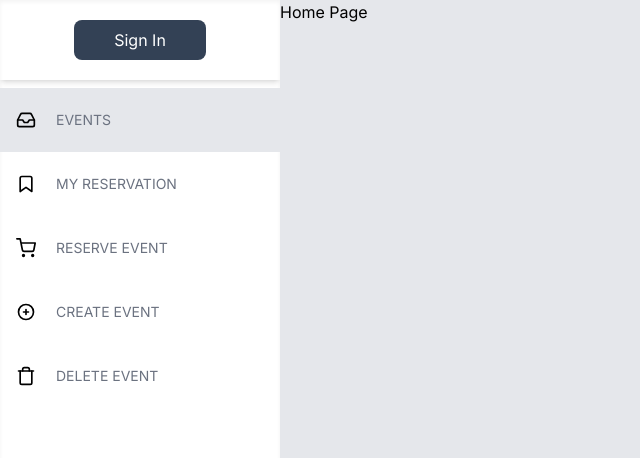
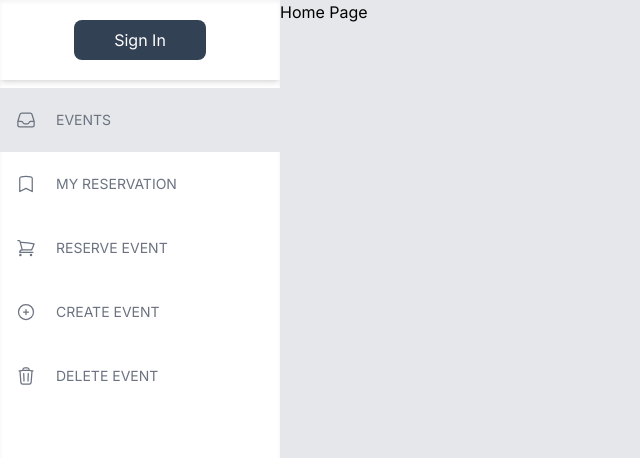
Before and after one commit to betses/Final-capstone--frontend, a React (Vite) app: page / in a window 1280 px wide. Shown: the top 458 px of the page, without its empty margins (0-640 px from the left). Built offline with nearby package versions, Linux system fonts and the light colour scheme.

Commit message:
Add styling to the navbar and add event page

```diff
--- a/src/component/pages/delete_event/EventCard.jsx
+++ b/src/component/pages/delete_event/EventCard.jsx
@@ -1,13 +1,14 @@
+/* eslint-disable react/prop-types */
 import React from 'react';
 import { DateTime } from 'luxon';
 import { useDispatch } from 'react-redux';
-import { deleteEvent } from '../../../redux/event/event';
 import {
   TrashIcon,
   MapPinIcon,
   CalendarDaysIcon,
   ClockIcon,
 } from '@heroicons/react/24/outline';
+import { deleteEvent } from '../../../redux/event/event';
 
 export default function EventCard({ event }) {
   const dispatch = useDispatch();
@@ -25,7 +26,8 @@ export default function EventCard({ event }) {
           />
         </div>
         <p className="absolute px-3 py-1 text-xs font-semibold bg-white rounded-md left-4 top-4">
-          ${event.price}
+          $
+          {event.price}
         </p>
         <button
           type="button"
--- a/src/component/pages/new_event.jsx
+++ b/src/component/pages/new_event.jsx
@@ -43,8 +43,8 @@ export default function CreateEvent() {
 
   return (
     <div className="flex justify-center w-full">
-      <form className="w-1/2 p-5 mt-10 bg-white h-min" id="create_form">
-        <h1 className="mt-4 mb-12 text-3xl font-extrabold text-gray-900 md:text-5xl lg:text-6xl">
+      <form className=" p-5 lg:mt-10 bg-white h-min" id="create_form">
+        <h1 className="mt-4 mb-12 text-2xl font-extrabold text-gray-900 md:text-4xl lg:text-5xl">
           <span className="text-transparent bg-clip-text bg-gradient-to-r to-[#6ea9f0] from-[#5294e2]">
             Add
           </span>
--- a/src/component/sidenav/sidenav.jsx
+++ b/src/component/sidenav/sidenav.jsx
@@ -1,11 +1,13 @@
 import { NavLink } from 'react-router-dom';
 import React from 'react';
+import {
+  InboxIcon,
+  BookmarkIcon,
+  ShoppingCartIcon,
+  PlusCircleIcon,
+  TrashIcon,
+} from '@heroicons/react/24/outline';
 import { useDispatch, useSelector } from 'react-redux';
-import home from '../../assets/icon1.svg';
-import bookmark from '../../assets/icon2.svg';
-import remove from '../../assets/icon3.svg';
-import cart from '../../assets/icon4.svg';
-import add from '../../assets/icon5.svg';
 import { signOut } from '../../redux/login/user';
 
 function Sidenav() {
@@ -18,11 +20,21 @@ function Sidenav() {
   };
 
   const navItems = [
-    { icon: home, label: 'Events', link: '/' },
-    { icon: bookmark, label: 'My Reservation', link: '/my-reservations' },
-    { icon: cart, label: 'Reserve Event', link: '/reserve' },
-    { icon: add, label: 'Create Event', link: '/create-event' },
-    { icon: remove, label: 'Delete Event', link: '/delete-event' },
+    {
+      component: <InboxIcon className="h-5 w-5" />, label: 'Events', link: '/',
+    },
+    {
+      component: <BookmarkIcon className="h-5 w-5" />, label: 'My Reservation', link: '/my-reservations',
+    },
+    {
+      component: <ShoppingCartIcon className="h-5 w-5" />, label: 'Reserve Event', link: '/reserve',
+    },
+    {
+      component: <PlusCircleIcon className="h-5 w-5" />, label: 'Create Event', link: '/create-event',
+    },
+    {
+      component: <TrashIcon className="h-5 w-5" />, label: 'Delete Event', link: '/delete-event',
+    },
   ];
 
   return (
@@ -37,12 +49,13 @@ function Sidenav() {
           <div className="hidden md:block">
             <h2 className="text-lg font-semibold">{user[0].username}</h2>
             <span className="flex items-center space-x-1 md:justify-center">
-              <a
-                href="."
+              <button
+                type="button"
+                onClick={signMeOut}
                 className="text-xs hover:underline dark:text-gray-400"
               >
-                View profile
-              </a>
+                Log Out
+              </button>
             </span>
           </div>
         </div>
@@ -63,16 +76,12 @@ function Sidenav() {
       <ul className="w-full mt-2">
         {navItems.map((element) => (
           <NavLink
-            key={element.icon}
+            key={element.label}
             to={element.link}
             className={({ isActive }) => (isActive ? 'flex bg-gray-200' : 'flex hover:bg-gray-100')}
           >
             <li className=" flex items-center justify-center h-16 px-4 text-gray-500 transition-transform duration-200 ease-in transform md:justify-start md:gap-5 md:hover:translate-x-2 hover:text-gray-800">
-              <img
-                className="w-5 h-5 mx-auto font-bold md:mx-0"
-                src={element.icon}
-                alt="svelte logo"
-              />
+              {element.component}
               <span className="hidden mx-auto text-sm font-medium uppercase md:block md:mx-0 w-52">
                 {element.label}
               </span>
@@ -80,37 +89,7 @@ function Sidenav() {
           </NavLink>
         ))}
       </ul>
-      {
-        user.length > 0 ? (
-          <div className="flex items-center w-full h-16 mt-auto focus:text-orange-500 hover:bg-red-200 ">
-            <button
-              type="button"
-              onClick={signMeOut}
-              className="flex items-center justify-center w-full h-16 px-4 mx-auto text-gray-500 transition-transform duration-200 ease-in transform focus:outline-none md:justify-start md:gap-5 md:hover:translate-x-2 hover:text-gray-800"
-            >
-              <svg
-                className="w-5 h-5 text-red-700"
-                xmlns="http://www.w3.org/2000/svg"
-                width="24"
-                height="24"
-                viewBox="0 0 24 24"
-                fill="none"
-                stroke="currentColor"
-                strokeWidth="2"
-                strokeLinecap="round"
-                strokeLinejoin="round"
-              >
-                <path d="M9 21H5a2 2 0 0 1-2-2V5a2 2 0 0 1 2-2h4" />
-                <polyline points="16 17 21 12 16 7" />
-                <line x1="21" y1="12" x2="9" y2="12" />
-              </svg>
-              Sign Out
-            </button>
-          </div>
-        ) : (
-          <div />
-        )
-      }
+      <div className="flex items-center w-full h-16 mt-auto focus:text-orange-500 hover:bg-red-200 " />
     </aside>
   );
 }
```
